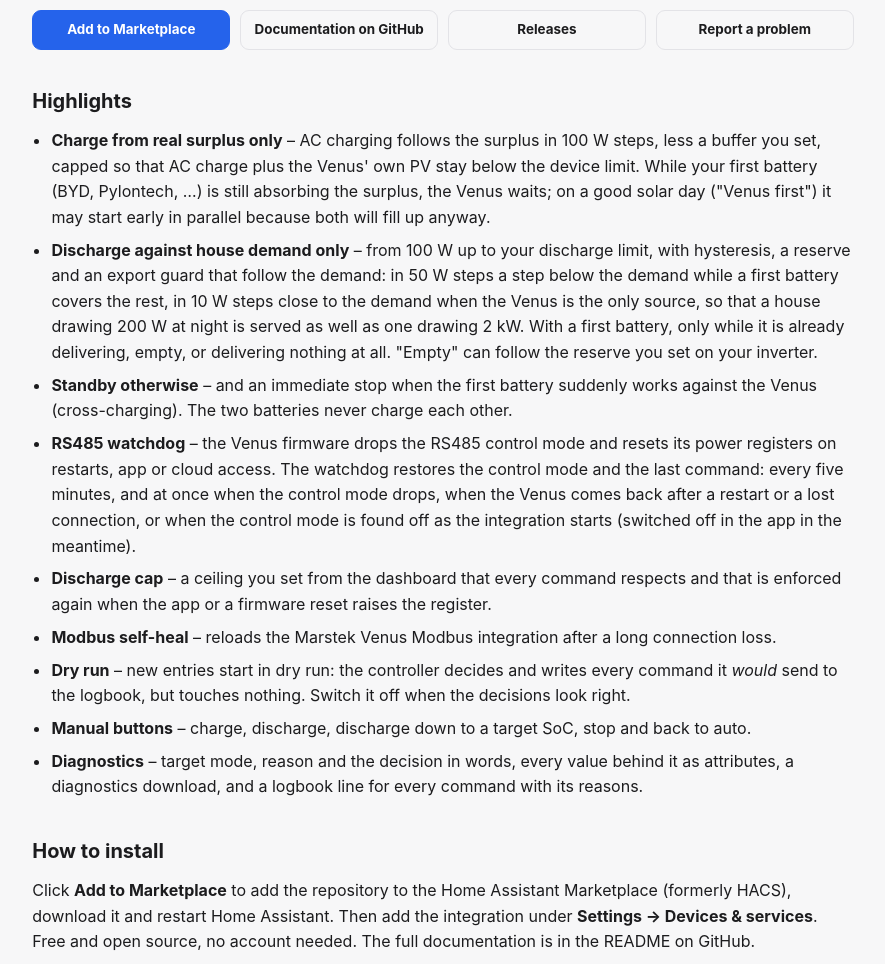
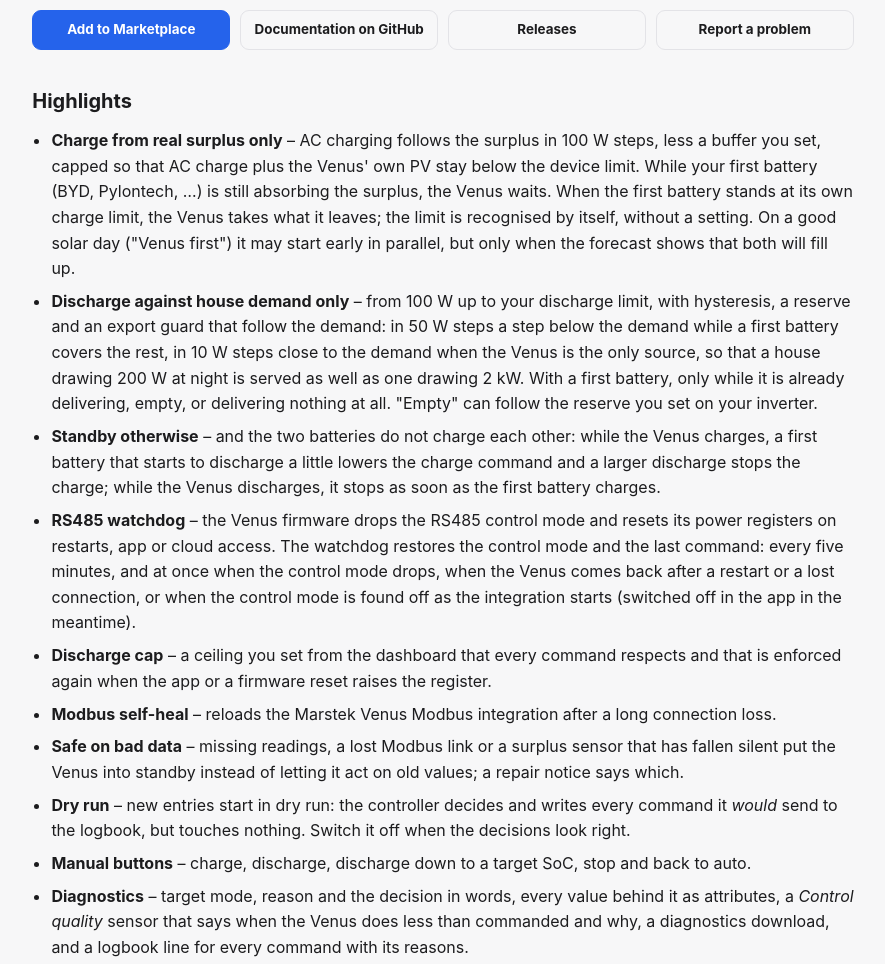
Before and after one commit to prusuino/smarthome-swiss, a plain HTML site: page venus-surplus-control/index.html in a window 1280 px wide. Shown: the part 760-1724 px from the top of the page, without its empty margins (197-1082 px from the left). Drawn offline with Linux system fonts and the light colour scheme.

Commit message:
Venus Surplus Control page: current highlights

```diff
--- a/venus-surplus-control/index.html
+++ b/venus-surplus-control/index.html
@@ -318,15 +318,16 @@ html[lang="de"] [data-l="de"], html[lang="fr"] [data-l="fr"], html[lang="it"] [d
 <h2 data-l="en" lang="en">Highlights</h2><h2 data-l="de" lang="de">Das kann die Integration</h2><h2 data-l="fr" lang="fr">Points forts</h2><h2 data-l="it" lang="it">Punti di forza</h2>
 <p data-l="de" lang="de" class="note">Diese Liste gibt es nur auf Englisch.</p><p data-l="fr" lang="fr" class="note">Cette liste n&#x27;existe qu&#x27;en anglais.</p><p data-l="it" lang="it" class="note">Questo elenco è disponibile solo in inglese.</p>
 <ul lang="en">
-<li><strong>Charge from real surplus only</strong> – AC charging follows the surplus in 100 W steps, less a buffer you set, capped so that AC charge plus the Venus&#x27; own PV stay below the device limit. While your first battery (BYD, Pylontech, …) is still absorbing the surplus, the Venus waits; on a good solar day (&quot;Venus first&quot;) it may start early in parallel because both will fill up anyway.</li>
+<li><strong>Charge from real surplus only</strong> – AC charging follows the surplus in 100 W steps, less a buffer you set, capped so that AC charge plus the Venus&#x27; own PV stay below the device limit. While your first battery (BYD, Pylontech, …) is still absorbing the surplus, the Venus waits. When the first battery stands at its own charge limit, the Venus takes what it leaves; the limit is recognised by itself, without a setting. On a good solar day (&quot;Venus first&quot;) it may start early in parallel, but only when the forecast shows that both will fill up.</li>
 <li><strong>Discharge against house demand only</strong> – from 100 W up to your discharge limit, with hysteresis, a reserve and an export guard that follow the demand: in 50 W steps a step below the demand while a first battery covers the rest, in 10 W steps close to the demand when the Venus is the only source, so that a house drawing 200 W at night is served as well as one drawing 2 kW. With a first battery, only while it is already delivering, empty, or delivering nothing at all. &quot;Empty&quot; can follow the reserve you set on your inverter.</li>
-<li><strong>Standby otherwise</strong> – and an immediate stop when the first battery suddenly works against the Venus (cross-charging). The two batteries never charge each other.</li>
+<li><strong>Standby otherwise</strong> – and the two batteries do not charge each other: while the Venus charges, a first battery that starts to discharge a little lowers the charge command and a larger discharge stops the charge; while the Venus discharges, it stops as soon as the first battery charges.</li>
 <li><strong>RS485 watchdog</strong> – the Venus firmware drops the RS485 control mode and resets its power registers on restarts, app or cloud access. The watchdog restores the control mode and the last command: every five minutes, and at once when the control mode drops, when the Venus comes back after a restart or a lost connection, or when the control mode is found off as the integration starts (switched off in the app in the meantime).</li>
 <li><strong>Discharge cap</strong> – a ceiling you set from the dashboard that every command respects and that is enforced again when the app or a firmware reset raises the register.</li>
 <li><strong>Modbus self-heal</strong> – reloads the Marstek Venus Modbus integration after a long connection loss.</li>
+<li><strong>Safe on bad data</strong> – missing readings, a lost Modbus link or a surplus sensor that has fallen silent put the Venus into standby instead of letting it act on old values; a repair notice says which.</li>
 <li><strong>Dry run</strong> – new entries start in dry run: the controller decides and writes every command it <em>would</em> send to the logbook, but touches nothing. Switch it off when the decisions look right.</li>
 <li><strong>Manual buttons</strong> – charge, discharge, discharge down to a target SoC, stop and back to auto.</li>
-<li><strong>Diagnostics</strong> – target mode, reason and the decision in words, every value behind it as attributes, a diagnostics download, and a logbook line for every command with its reasons.</li>
+<li><strong>Diagnostics</strong> – target mode, reason and the decision in words, every value behind it as attributes, a <em>Control quality</em> sensor that says when the Venus does less than commanded and why, a diagnostics download, and a logbook line for every command with its reasons.</li>
 </ul>
 
 <h2 data-l="en" lang="en">How to install</h2><h2 data-l="de" lang="de">Installation</h2><h2 data-l="fr" lang="fr">Installation</h2><h2 data-l="it" lang="it">Installazione</h2>
```
